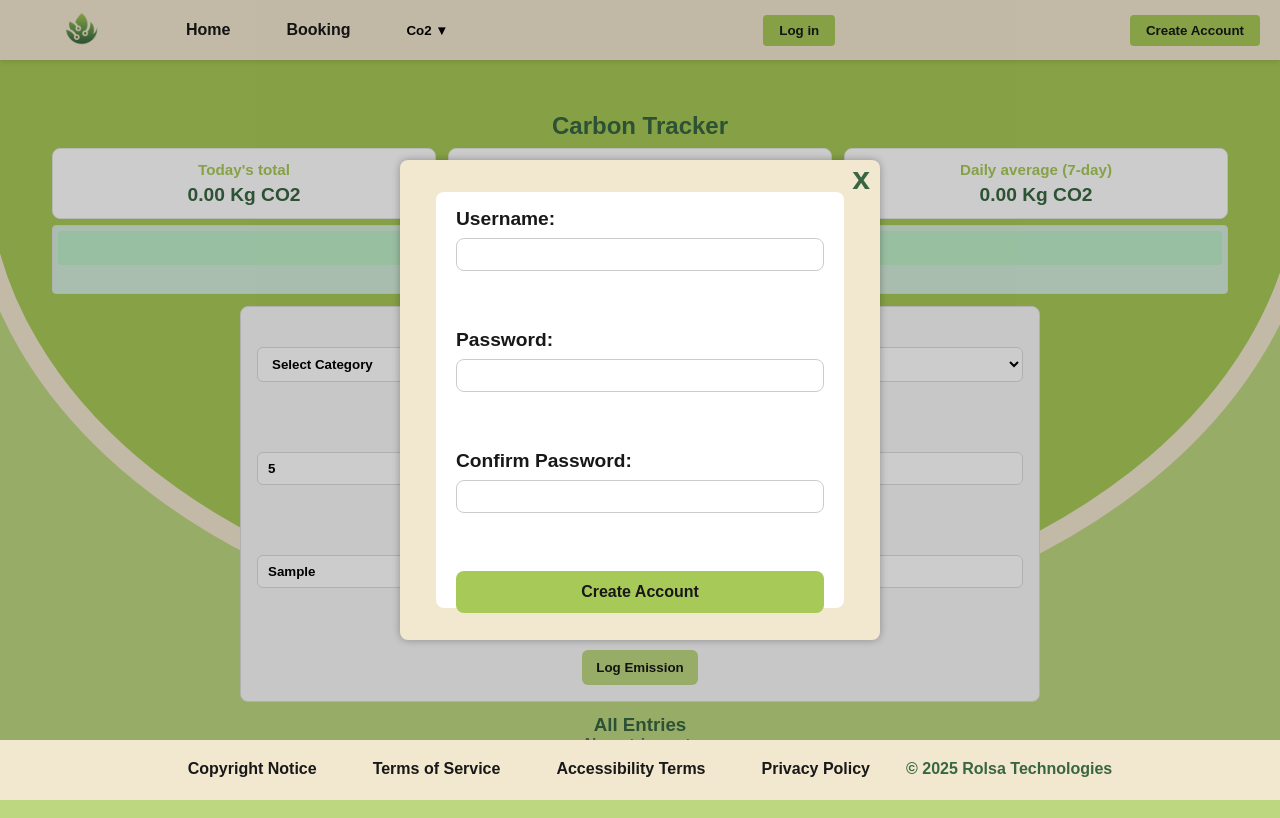
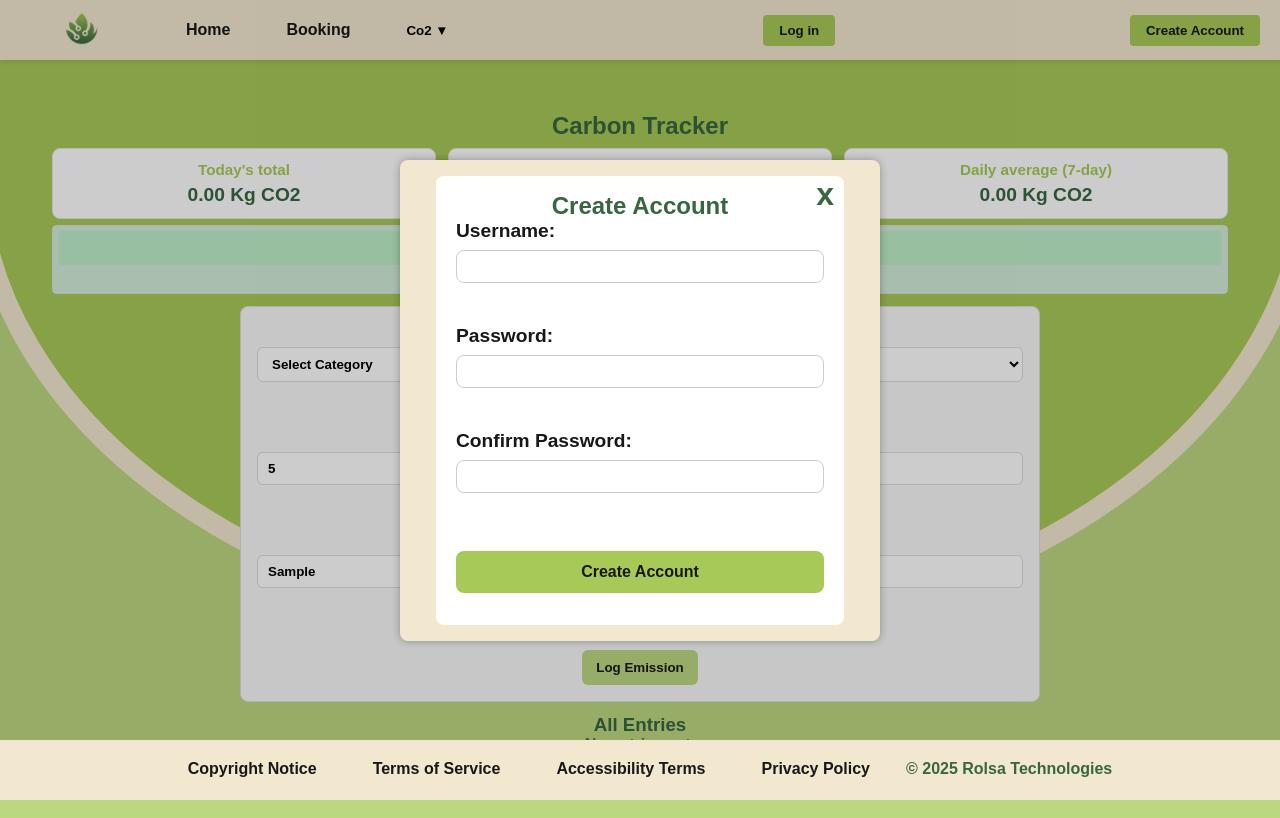
Before and after one commit to SolomonBenham-Lent/Rolsa-OSP, a React (Vite) app: page /tracker in a window 1280 px wide. Both pictures are taken after typing "5", "Sample" into the empty fields and a click on the button "Create Account". Built offline with nearby package versions, Linux system fonts and the light colour scheme.

Commit message:
create account title and error message

```diff
--- a/src/components/Navbar/Navbar.css
+++ b/src/components/Navbar/Navbar.css
@@ -104,20 +104,33 @@ a:hover {
 
   width: 30rem;
   max-width: calc(100% - 2rem);
-  height: 30rem;
-  max-height: calc(100% - 2rem);
+  /* allow the popup to size to its content up to viewport height */
+  max-height: calc(100vh - 2rem);
   z-index: 1000;
 }
 
 .popup-box .box {
+  position: relative;
   background-color: var(--accent_text);
   padding: 1rem 1.25rem;
   border-radius: 8px;
 
   width: 30rem;
   max-width: calc(100% - 2rem);
-  height: 30rem;
-  max-height: calc(100% - 2rem);
+  /* let box grow to fit its contents */
+  max-height: calc(100vh - 4rem);
+}
+
+/* The white box uses normal flow; form is non-scrolling so all fields remain visible */
+.popup-box .box {
+  display: block;
+}
+
+.popup-box .box form button[type="submit"] {
+  position: static;
+  display: block;
+  width: 100%;
+  margin-top: 1rem;
 }
 
 .close-icon {
@@ -201,6 +214,13 @@ a:hover {
   justify-content: left;
 }
 
+/* Ensure the form inside the white box scrolls if content grows, and leaves room for the submit button */
+.popup-box .box form {
+  display: block;
+  gap: 1rem;
+  padding-bottom: 1rem; /* ensures inputs don't sit flush against the button */
+}
+
 /* Dropdown in top nav */
 
 .dropbtn {
--- a/src/components/Navbar/create_account_pop_up.jsx
+++ b/src/components/Navbar/create_account_pop_up.jsx
@@ -36,7 +36,7 @@ function validation(username, password, confirmPassword) {
     hasNumber &&
     hasSpecialChar &&
     passwordMatch(password, confirmPassword) &&
-    username.length > 0
+    username.trim().length > 0
   );
 }
 
@@ -44,30 +44,45 @@ function Popup({ togglePopup }) {
   const [username, setUsername] = useState("");
   const [password, setPassword] = useState("");
   const [confirmPassword, setConfirmPassword] = useState("");
+  const [error, setError] = useState("");
+  const [errorField, setErrorField] = useState("");
+  const errorStyle = {
+    background: "#fff5f5",
+    border: "1px solid #f5c2c7",
+    color: "#842029",
+    padding: "8px 10px",
+    borderRadius: 6,
+    fontSize: 13,
+    marginTop: 6,
+  };
 
-  function handleCreateAccount(valid) {
+  const handleSubmit = (e) => {
+    e.preventDefault();
+    if (username.trim().length === 0) {
+      setError("Username cannot be empty.");
+      setErrorField("username");
+      return;
+    }
+    if (!passwordMatch(password, confirmPassword)) {
+      setError("Passwords do not match.");
+      setErrorField("confirmPassword");
+      return;
+    }
+    if (!validation(username, password, confirmPassword)) {
+      setError(
+        "Password must be at least 8 characters and include uppercase, lowercase, a number, and a special character."
+      );
+      setErrorField("password");
+      return;
+    }
+
+    // success
+    setError("");
+    setErrorField("");
     console.log("Username:", username);
     console.log("Password:", password);
-
-    if (valid) {
-      togglePopup();
-    } else if (!passwordMatch(password, confirmPassword)) {
-      alert("Password must match.");
-    } else if (password.length < 8) {
-      alert("Password must be at least 8 characters long.");
-    } else if (
-      !/[A-Z]/.test(password) ||
-      !/[a-z]/.test(password) ||
-      !/[0-9]/.test(password) ||
-      !/[!@#$%^&*(),.?":{}|<>]/.test(password)
-    ) {
-      alert(
-        "Password must contain at least one uppercase letter, lowercase letter, number, and special character."
-      );
-    } else if (username.length === 0) {
-      alert("Username cannot be empty.");
-    }
-  }
+    togglePopup();
+  };
 
   return (
     <div className="create-account-backdrop">
@@ -76,21 +91,35 @@ function Popup({ togglePopup }) {
           <span className="close-icon" onClick={togglePopup}>
             x
           </span>
-          <form
-            onSubmit={(e) => {
-              e.preventDefault();
-              handleCreateAccount(
-                validation(username, password, confirmPassword)
-              );
-            }}
-          >
+
+
+          <h2>Create Account</h2>
+          <form onSubmit={handleSubmit}>
             <label>
               <p>Username:</p>
               <input
                 type="text"
                 value={username}
-                onChange={(e) => setUsername(e.target.value)}
+                onChange={(e) => {
+                  setUsername(e.target.value);
+                  if (errorField === "username") {
+                    setError("");
+                    setErrorField("");
+                  }
+                }}
+                aria-invalid={errorField === "username"}
+                aria-describedby={errorField === "username" ? "username-error" : undefined}
+                style={
+                  errorField === "username"
+                    ? { borderColor: "#dc3545", boxShadow: "0 0 0 3px rgba(220,53,69,0.08)" }
+                    : undefined
+                }
               />
+              {errorField === "username" && error && (
+                <div id="username-error" role="alert" style={errorStyle}>
+                  {error}
+                </div>
+              )}
             </label>
             <br />
             <label>
@@ -98,8 +127,26 @@ function Popup({ togglePopup }) {
               <input
                 type="password"
                 value={password}
-                onChange={(e) => setPassword(e.target.value)}
+                onChange={(e) => {
+                  setPassword(e.target.value);
+                  if (errorField === "password") {
+                    setError("");
+                    setErrorField("");
+                  }
+                }}
+                aria-invalid={errorField === "password"}
+                aria-describedby={errorField === "password" ? "password-error" : undefined}
+                style={
+                  errorField === "password"
+                    ? { borderColor: "#dc3545", boxShadow: "0 0 0 3px rgba(220,53,69,0.08)" }
+                    : undefined
+                }
               />
+              {errorField === "password" && error && (
+                <div id="password-error" role="alert" style={errorStyle}>
+                  {error}
+                </div>
+              )}
             </label>
             <br />
             <label>
@@ -107,9 +154,28 @@ function Popup({ togglePopup }) {
               <input
                 type="password"
                 value={confirmPassword}
-                onChange={(e) => setConfirmPassword(e.target.value)}
+                onChange={(e) => {
+                  setConfirmPassword(e.target.value);
+                  if (errorField === "confirmPassword") {
+                    setError("");
+                    setErrorField("");
+                  }
+                }}
+                aria-invalid={errorField === "confirmPassword"}
+                aria-describedby={errorField === "confirmPassword" ? "confirmPassword-error" : undefined}
+                style={
+                  errorField === "confirmPassword"
+                    ? { borderColor: "#dc3545", boxShadow: "0 0 0 3px rgba(220,53,69,0.08)" }
+                    : undefined
+                }
               />
+              {errorField === "confirmPassword" && error && (
+                <div id="confirmPassword-error" role="alert" style={errorStyle}>
+                  {error}
+                </div>
+              )}
             </label>
+
             <br />
             <button type="submit">Create Account</button>
           </form>
```
